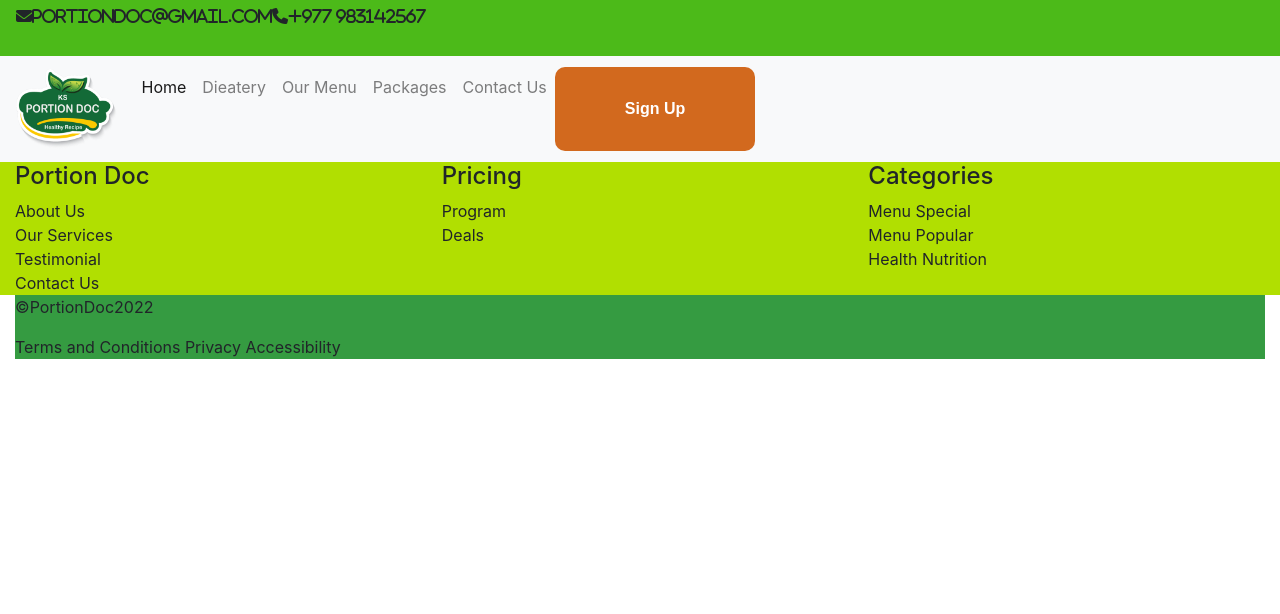
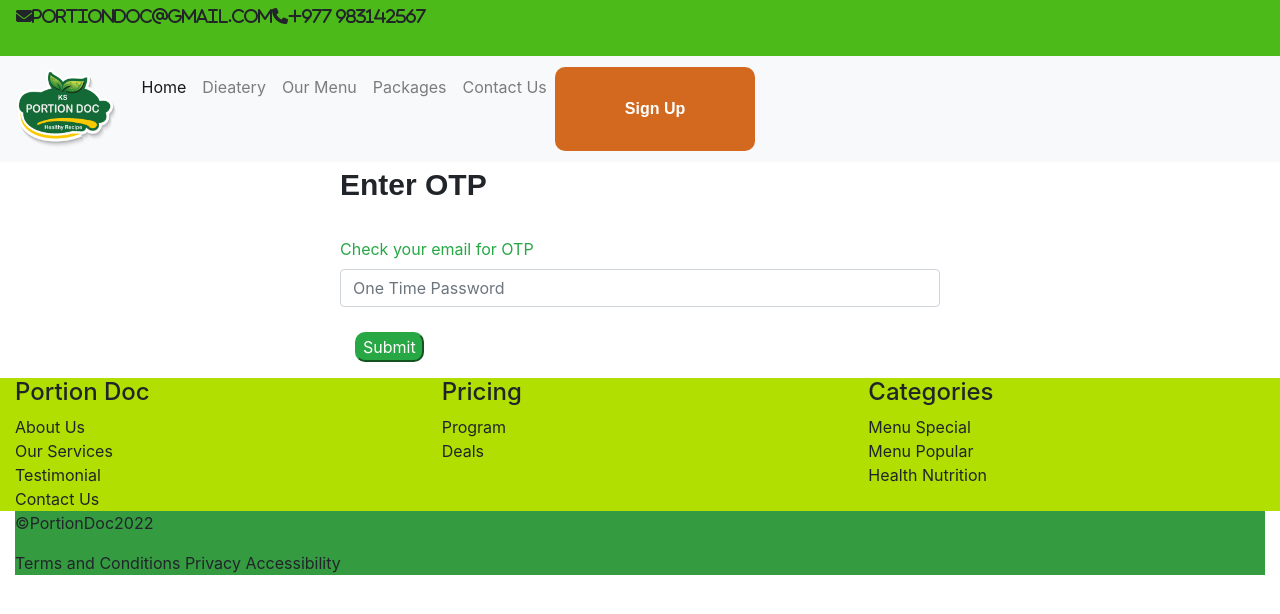
Before and after one commit to susiiiyana905/PortionDoc, a React (Create React App) app: page /otppage in a window 1280 px wide. Shown: the top 614 px of the page. Built offline with nearby package versions, Linux system fonts and the light colour scheme.

Commit message:
otp page

```diff
--- /dev/null
+++ b/src/Components/User/otppage.js
@@ -0,0 +1,33 @@
+import { Component } from "react";
+
+class OtpPage extends Component{
+    render(){
+        return(
+            <div>
+                {/* <div class="col-md-6">                     */}
+                <div className="col-md-6 d-flex justify-content-center mx-auto ">
+	<div class="panel panel-info" >
+		<div class="panel-heading">
+			<div class="panel-title" style={{fontSize:"30px",fontWeight:"bold",fontFamily:"sans-serif"}}>Enter OTP</div>
+		</div>
+		<div style={{"padding-top":"30px"}} class="panel-body" >
+				{/* <div id="login-alert" class="alert alert-danger col-sm-12"></div>                             */}
+			<form>
+				<div style={{"margin-bottom": "25px" }}>
+					<label class="text-success">Check your email for OTP</label>
+					<input type="text" class="form-control" id="otp" name="otp" placeholder="One Time Password" style={{width:"600px"}}/>
+				</div>
+				<div style={{"margin-top":"10px"}} class="form-group">
+					<div class="col-sm-12 controls">
+					  <input type="submit" name="authenticate" value="Submit" class="btn-success" style={{borderRadius:"10px"}}/>
+					</div>
+				</div>
+			</form>
+		</div>
+	</div>
+</div>
+            </div>
+        )
+    }
+}
+export default OtpPage;
--- a/src/Components/mid.js
+++ b/src/Components/mid.js
@@ -3,6 +3,8 @@ import {Route,Routes} from "react-router-dom";
 import Home from "./User/home";
 import Login from "./User/login";
 import SignupForm from "./User/Signupform";
+import VerifyUser from "./admin/userverfication";
+import OtpPage from "./User/otppage";
 
 class Mid extends Component{
     render(){
@@ -12,6 +14,8 @@ class Mid extends Component{
                     <Route path="/" element = {<Home></Home>}></Route>
                     <Route path="/signup" element = {<SignupForm></SignupForm>} />
                     <Route path = "/login" element = {<Login></Login>}></Route>
+                    <Route path= "/verifyuser" element={<VerifyUser></VerifyUser>}></Route>
+                    <Route path="/otppage" element={<OtpPage></OtpPage>}></Route>
 
                 </Routes>
             </div>
```
Also changed, not shown: src/Components/admin/userverfication.js (added).
